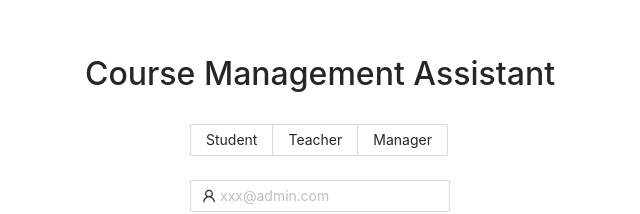
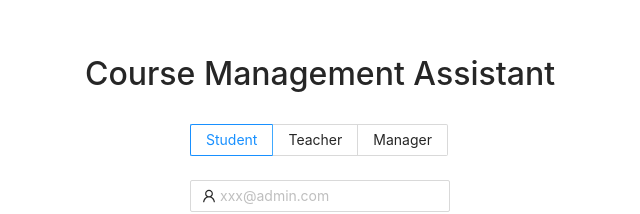
Before and after one commit to jessieren1/cms, a Next.js app: page / in a window 1280 px wide. Shown: the part 142-356 px from the top of the page, without its empty margins (320-960 px from the left). Built offline with nearby package versions, Linux system fonts and the light colour scheme.

Commit message:
set initalValue of loginType

```diff
--- a/components/NormalLoginForm.tsx
+++ b/components/NormalLoginForm.tsx
@@ -33,12 +33,14 @@ const NormalLoginForm = () => {
       onFinish={onFinish}
     >
       <Form.Item
-        name="radioType"
+        name="loginType"
+        initialValue={loginType}
         rules={[
           {
             required: true,
             message: "Please choose your Login Type!",
           },
+
         ]}
       >
           <Radio.Group
```
